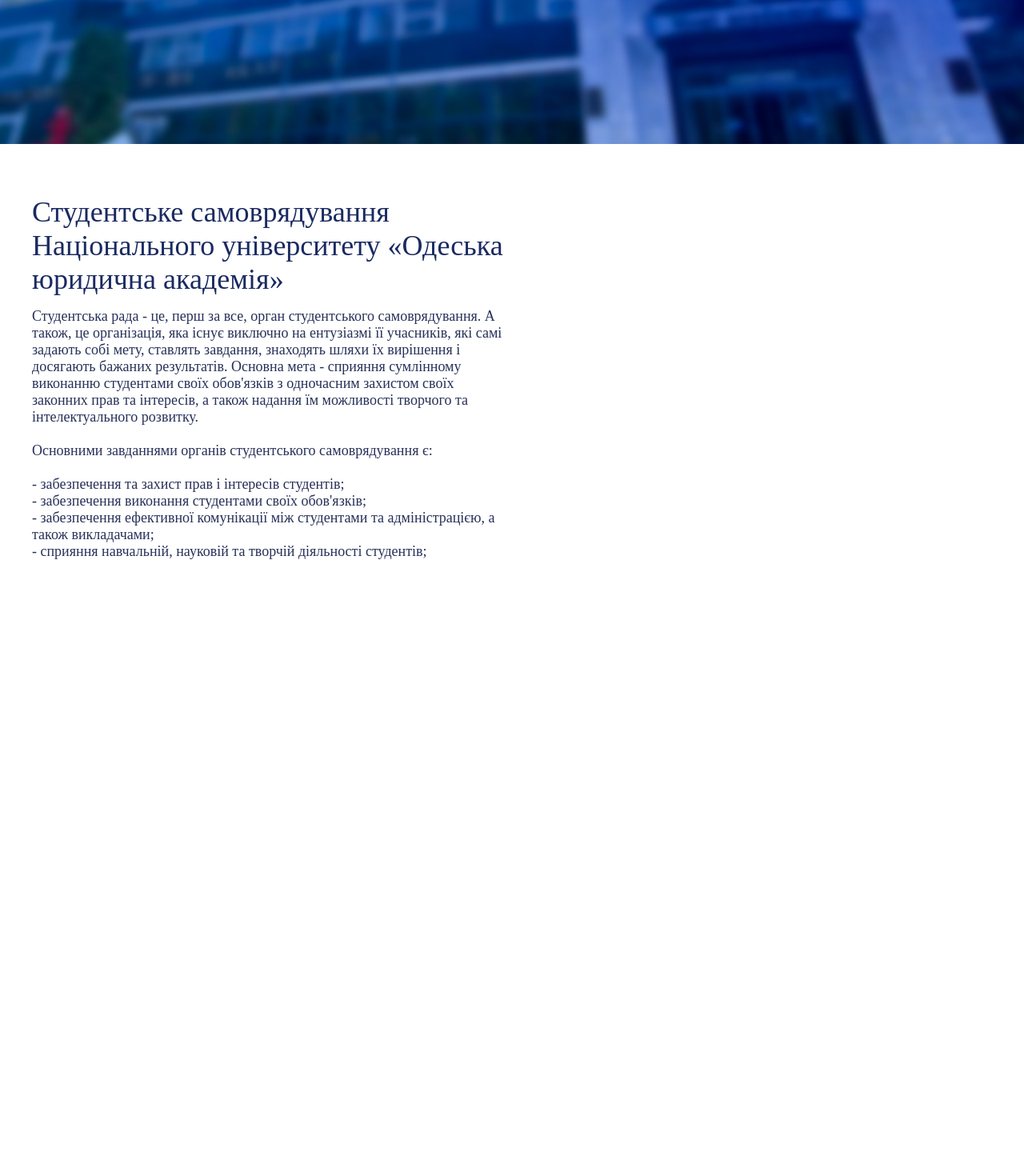
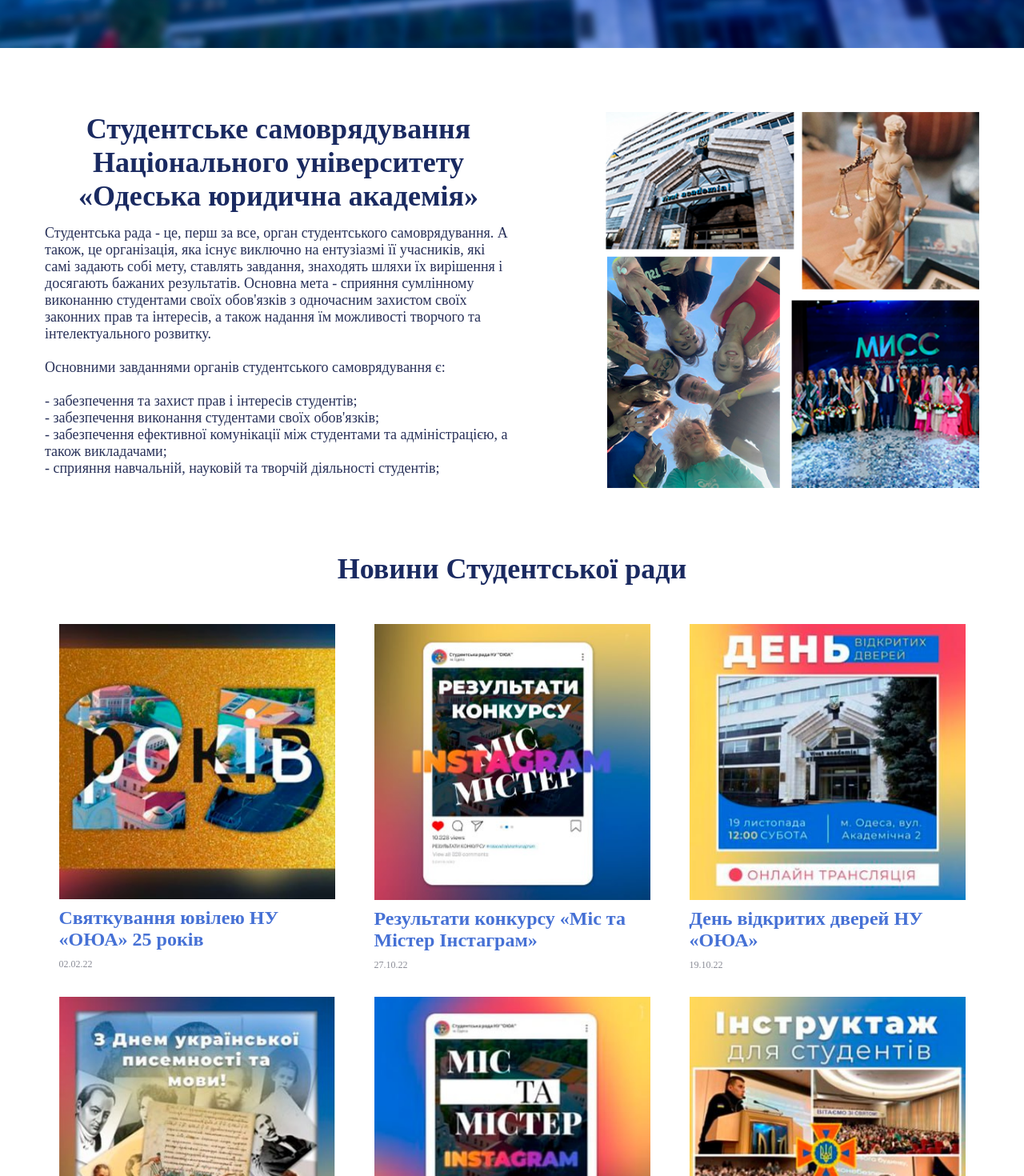
Before and after one commit to IgorKozlovsky/Studrada, a React (Create React App) app: page / in a window 1280 px wide. Shown: the part 700-2170 px from the top of the page at 80% size. Before the commit the page ends 1464 px from the top, so only its background shows below. Built offline with nearby package versions, Linux system fonts and the light colour scheme.

Commit message:
added mobile version, space between posts

```diff
--- a/src/components/ArticleInfo.tsx
+++ b/src/components/ArticleInfo.tsx
@@ -4,17 +4,42 @@
 import Text from 'src/ui/Text'
 import Grid from 'src/ui/Grid'
 import StyledImage from 'src/ui/Image'
+import { breakpoints } from 'src/theme/primaryTheme/breakpoints'
 
 const ArticleInfo = () => {
   return (
     <Section>
-      <Flex sx={{ justifyContent: 'space-between' }}>
-        <Flex sx={{ flexDirection: 'column', width: '50%' }}>
+      <Flex
+        p={3}
+        sx={{
+          justifyContent: 'space-between',
+          gap: '25px',
+          [`@media (max-width: ${breakpoints.lg})`]: {
+            flexDirection: 'column'
+          }
+        }}
+      >
+        <Flex
+          sx={{
+            flexDirection: 'column',
+            width: '50%',
+            [`@media (max-width: ${breakpoints.lg})`]: {
+              width: 'auto'
+            }
+          }}
+        >
           <Text
-            sx={{ fontSize: '36px', color: '#1A2A61', marginBottom: '15px' }}
+            variant={'title'}
+            sx={{
+              [`@media (max-width: ${breakpoints.sm})`]: {
+                fontSize: '28px'
+              },
+              marginBottom: '15px',
+              textAlign: 'center'
+            }}
           >
-            Студентське самоврядування Національного університету «Одеська
-            юридична академія»
+            Студентське самоврядування Національного університету <br />
+            «Одеська юридична академія»
           </Text>
           <Text sx={{ fontSize: '18px', color: '#283159' }}>
             Студентська рада - це, перш за все, орган студентського
@@ -37,10 +62,20 @@
             студентів;
           </Text>
         </Flex>
-        {/* <StyledImage
+        <StyledImage
           src={require('src/static/article-picture.png')}
-          sx={{ width: 'auto' }}
-        /> */}
+          sx={{
+            objectFit: 'contain',
+            width: '40%',
+            [`@media (max-width: ${breakpoints.lg})`]: {
+              margin: '0 auto',
+              width: '50%'
+            },
+            [`@media (max-width: ${breakpoints.sm})`]: {
+              width: '100%'
+            }
+          }}
+        />
       </Flex>
     </Section>
   )
--- a/src/components/Banner/index.tsx
+++ b/src/components/Banner/index.tsx
@@ -1,10 +1,19 @@
 import StyledBanner from 'src/components/Banner/styles'
 import Text from 'src/ui/Text'
+import { breakpoints } from 'src/theme/primaryTheme/breakpoints'
 
 const Banner = () => {
   return (
     <StyledBanner>
-      <Text variant={'bannerText'} sx={{ textAlign: 'center ' }}>
+      <Text
+        variant={'bannerText'}
+        sx={{
+          textAlign: 'center ',
+          [`@media (max-width: ${breakpoints.sm})`]: {
+            fontSize: '32px'
+          }
+        }}
+      >
         Студенська рада <br /> НУ &quot;ОЮА&quot;
       </Text>
     </StyledBanner>
--- a/src/components/Banner/styles.tsx
+++ b/src/components/Banner/styles.tsx
@@ -1,15 +1,19 @@
 import styled from 'styled-components'
 import Flex from 'src/ui/Flex'
+import { breakpoints } from 'src/theme/primaryTheme/breakpoints'
 
 const StyledBanner = styled(Flex)`
   background-image: url(${require('src/static/banner.png')});
   background-size: cover;
   background-position: center center;
   background-repeat: no-repeat;
-  height: 100vh;
+  height: 85vh;
   display: flex;
   justify-content: center;
   align-items: center;
+  @media (max-width: ${breakpoints.lg}) {
+    height: 60vh;
+  }
 `
 
 export default StyledBanner
--- a/src/modules/Articles/components/Article.tsx
+++ b/src/modules/Articles/components/Article.tsx
@@ -3,6 +3,7 @@
 import Flex from 'src/ui/Flex'
 import StyledImage from 'src/ui/Image'
 import Text from 'src/ui/Text'
+import { breakpoints } from 'src/theme/primaryTheme/breakpoints'
 
 interface ArticleProps {
   article: IArticle
@@ -15,11 +16,17 @@
         flexDirection: 'column',
         alignItems: 'left',
         gap: '10px',
-        width: '30%'
+        width: '30%',
+        [`@media (max-width: ${breakpoints.md})`]: {
+          width: '40%'
+        },
+        [`@media (max-width: ${breakpoints.sm})`]: {
+          width: '85%'
+        }
       }}
     >
       <StyledImage src={article.img} sx={{}} />
-      <Text variant={'title'}>{article.title}</Text>
+      <Text variant={'cardTitle'}>{article.title}</Text>
       <Text variant={'subText'}>{article.date}</Text>
     </Flex>
   )
--- a/src/modules/Articles/index.tsx
+++ b/src/modules/Articles/index.tsx
@@ -5,13 +5,24 @@
 import Text from 'src/ui/Text'
 import Article from 'src/modules/Articles/components/Article'
 import { articles } from 'src/modules/Articles/constants'
+import { breakpoints } from 'src/theme/primaryTheme/breakpoints'
 
 const Articles = () => {
   return (
     <Section>
       <Flex sx={{ flexDirection: 'column', alignItems: 'center', gap: '48px' }}>
         <Text variant={'header'}>Новини Студентської ради</Text>
-        <Flex sx={{ flexWrap: 'wrap', justifyContent: 'space-between' }}>
+        <Flex
+          sx={{
+            flexWrap: 'wrap',
+            justifyContent: 'space-around',
+            padding: '0 25px',
+            gap: '2rem',
+            [`@media (max-width: ${breakpoints.sm})`]: {
+              justifyContent: 'center'
+            }
+          }}
+        >
           {articles.map((e, i) => (
             <Article key={i} article={e} />
           ))}
--- a/src/pages/Home/index.tsx
+++ b/src/pages/Home/index.tsx
@@ -7,7 +7,7 @@
     <>
       <Banner />
       <ArticleInfo />
-      {/* <Articles /> */}
+      <Articles />
     </>
   )
 }
--- a/src/theme/primaryTheme/breakpoints.ts
+++ b/src/theme/primaryTheme/breakpoints.ts
@@ -1,8 +1,15 @@
 import { TBreakpoints } from 'src/theme/types'
 
-export const breakpoints: TBreakpoints = ['40em', '52em', '64em', '80em']
+export const breakpoints: TBreakpoints = [
+  '576px',
+  '768px',
+  '992px',
+  '1200px',
+  '1400px'
+]
 
 breakpoints.sm = breakpoints[0]
 breakpoints.md = breakpoints[1]
 breakpoints.lg = breakpoints[2]
 breakpoints.xl = breakpoints[3]
+breakpoints.xxl = breakpoints[4]
--- a/src/theme/primaryTheme/palette.ts
+++ b/src/theme/primaryTheme/palette.ts
@@ -6,5 +6,6 @@
   bannerFrom: '#022A9C',
   text: '#1A2A61',
   subText: '#8B8D97',
-  white: '#FFFFFF'
+  white: '#FFFFFF',
+  cardTitle: '#4671d5'
 }
--- a/src/theme/primaryTheme/typography.ts
+++ b/src/theme/primaryTheme/typography.ts
@@ -1,6 +1,6 @@
 import { TFontSizes } from 'src/theme/types'
 
-export const fontSizes: TFontSizes = [16, 20, 26, 32, 48, 60]
+export const fontSizes: TFontSizes = [12, 14, 18, 24, 36, 48]
 
 fontSizes.verySmall = fontSizes[0]
 fontSizes.small = fontSizes[1]
--- a/src/theme/types.ts
+++ b/src/theme/types.ts
@@ -11,6 +11,7 @@
   text: string
   subText: string
   white: string
+  cardTitle: string
 }
 export type TFontSizes = number[] & {
   verySmall?: number
@@ -25,4 +26,5 @@
   md?: string
   lg?: string
   xl?: string
+  xxl?: string
 }
--- a/src/ui/Image.tsx
+++ b/src/ui/Image.tsx
@@ -2,8 +2,8 @@
 
 const Image = styled.img(
   {
-    objectFit: 'cover',
-    height: '100%',
+    objectFit: 'contain',
+    // height: '100%',
     width: '100%'
   },
   ({ sx }: CSSObject) => sx
--- a/src/ui/Text.tsx
+++ b/src/ui/Text.tsx
@@ -13,13 +13,19 @@
 
 const variants = {
   header: {
-    fontSize: 3,
+    fontSize: 4,
+    color: 'text',
+    fontWeight: 'bold',
+    textAlign: 'center'
+  },
+  title: {
+    fontSize: 4,
     color: 'text',
     fontWeight: 'bold'
   },
-  title: {
-    fontSize: 2,
-    color: 'text',
+  cardTitle: {
+    fontSize: 3,
+    color: 'cardTitle',
     fontWeight: 'bold'
   },
   subText: {
```
